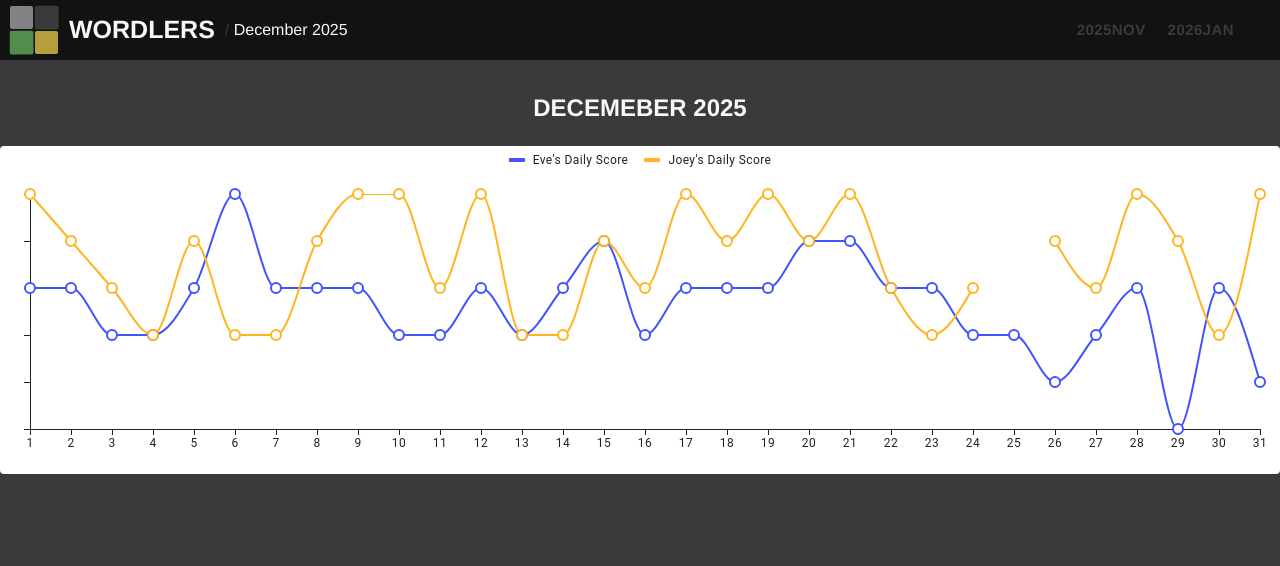
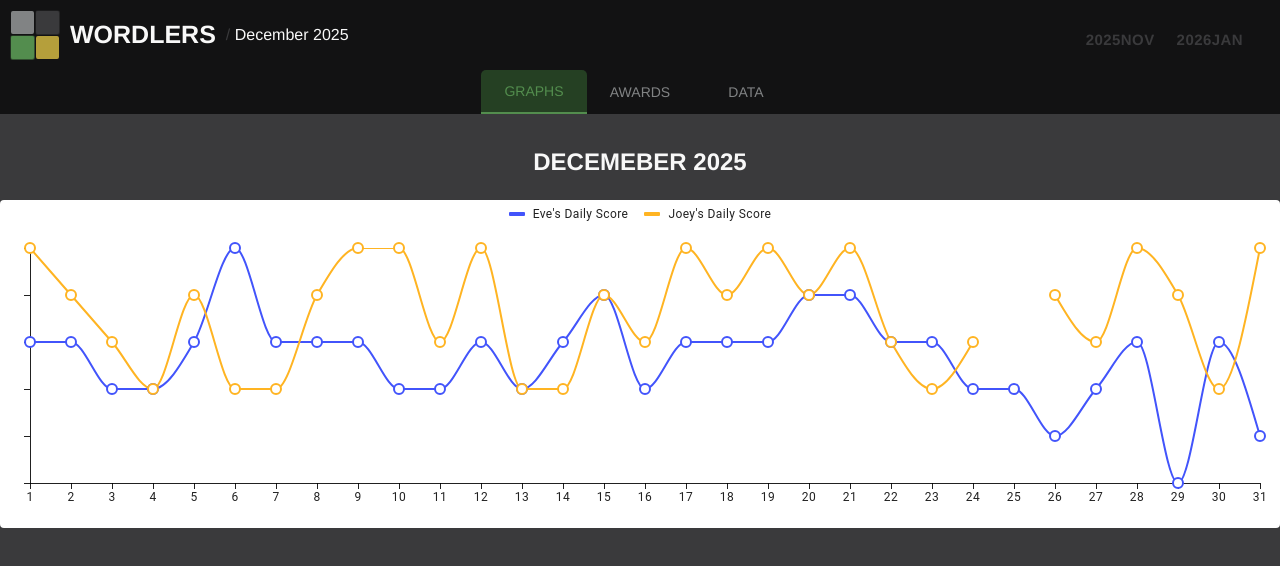
Before and after one commit to ImpossiblePasta/wordlers, a React (Vite) app: page /2025dec in a window 1280 px wide. Shown: the top 566 px of the page. Built offline with nearby package versions, Linux system fonts and the light colour scheme; some icons are missing.

Commit message:
header with hashtag switching

```diff
--- a/src/components/pagebody.css
+++ b/src/components/pagebody.css
@@ -5,16 +5,27 @@
 	background-color: #121213;
 
 	overflow: hidden;
-	padding: 0px 9px;
+
+	transition: height 0.5s ease;
 
 	/* display: flex;
 	flex-direction: row;
 	align-items: center; */
 }
 
+.headerTop {
+	/* set the box to  */
+	height: 60px;
+}
+
+.headerBand {
+	/* set the box to  */
+	width: 100%;
+}
+
 .homeButton {
 	height:50px;
-	margin: 5px 0px;
+	margin: 5px 0px 5px 10px;
 
 	float: left;
 
@@ -34,6 +45,13 @@
 
 	transition: 0.3s;
 }
+
+.headerBox hr {
+	display: none;
+	margin: 1px auto;
+}
+
+
 
 a:hover h1 {
 	color: #f8f8f8;
@@ -61,15 +79,105 @@ a:hover h1 {
 	margin: 9px 0px;
 }
 
+.menuButton {
+	content-visibility: hidden;
+	margin: 5px 0px 5px 0px;
+}
+
+.hashButtonBlock{
+	width: 100%;
+	height: auto;
+	display: flex;
+	flex-direction: row;
+
+	align-items: center;
+	justify-content: center;
+	text-align: center;
+}
+
+.hashButton {
+	transition: .8s;
+
+	width: 90px;
+	height: 20px;
+	padding: 11px 8px;
+
+	border-radius: 5px 5px 0px 0px;
+}
+
+.hashButton.active {
+	color: #538d4e;
+	border-bottom: solid 2px #538d4e;
+	background-color: #254023;
+}
+
+.hashButton:hover {
+	color: #538d4e;
+}
+
+
 @media screen and (max-width: 700px) {
+	.headerBox {
+		/* limit the size of the box */
+		height: 60px;
+	}
+
+	.headerBox.open {
+		/* limit the size of the box */
+		height: 279px;
+	}
+
+	.headerTop {
+		/* increase the size of the box */
+		height: auto;
+
+		display: flex;
+		flex-direction: column;
+		align-items: flex-start;
+	}
+
+	.headerBand {
+		/* set the box to max width */
+		width: 100%;
+		height: 60px;
+	}
+
 	.homeButton h1, .title {
 		margin: 0px;
     	content-visibility: hidden;
 	}
 
+	.menuButton {
+    	content-visibility: visible;
+		float: right;
+	}
 
+	.buttonBox {
+    	display: flex;
+		flex-direction: column;
+		margin: 0px;
+	}
 
-	.headerBox{
-		height: 60px;
+	.headerBox hr {
+		display: block;
+		margin: 1px auto;
+		margin-left: 0px;
 	}
+
+	.hashButtonBlock {
+		flex-direction: column;
+		align-items: flex-start;
+	}
+
+	.hashButton {
+		width: 100%;
+		padding: 11px 0px;
+		border-radius: 0px;
+	}
+
+	.hashButton.active {
+		border-left: solid 2px #538d4e;
+		border-bottom: none;
+	}
+
 }
--- a/src/components/pagebody.jsx
+++ b/src/components/pagebody.jsx
@@ -30,7 +30,7 @@ const theme = createTheme({
   }
 });
 
-export function Header({title="TITLE YEAR", lastMonth, lastActive=true, nextMonth, nextActive=true}) {
+export function Header({title="TITLE YEAR", hash, lastMonth, lastActive=true, nextMonth, nextActive=true}) {
 
     const [menuOpen, setMenuOpen] = useState(false);
     const buttonStyle = { fontSize: "34px", color: '#f8f8f8', };
@@ -42,7 +42,10 @@ export function Header({title="TITLE YEAR", lastMonth, lastActive=true, nextMont
 
     return (
         // html header accounting for screensize
-        <div className="headerBox">
+        <div className={menuOpen ? "headerBox open" : "headerBox"} >
+            {/* THE TOP OF THE HEADER THAT IS SPLIT ON SMALL SCREENS */}
+            <div className='headerTop'>
+                <div className='headerBand'>
                     {/* HOLD THE LOGO */}
                     <a className='homeButton' href="/">
                         <Logo size='50px'/>
@@ -55,12 +58,19 @@ export function Header({title="TITLE YEAR", lastMonth, lastActive=true, nextMont
                     </div>
 
                     {/* HOLD MENU BUTTON ONLY USED ON SMALL SCREENS */}
-            {/* <IconButton
+                    <div className='menuButton'>
+                        <IconButton
                             onClick={() => setMenuOpen(!menuOpen)} >
                                 {GetIcon()}
-            </IconButton> */}
+                        </IconButton>
+                    </div>
+
+                </div>
 
                 {/* Hold the buttons for next and last page */}
+
+                <hr color='#3a3a3c' width='100%'/>
+
                 <div className='buttonBox'>
                     <ThemeProvider theme={theme}>
                         <Button disabled={!lastActive} size='large' href={"/"+lastMonth}
@@ -69,6 +79,30 @@ export function Header({title="TITLE YEAR", lastMonth, lastActive=true, nextMont
                         endIcon={<ChevronRightIcon />}>{nextMonth}</Button>
                     </ThemeProvider>
                 </div>
+
+            </div>
+
+
+            {/* BELOW THE BUTTON BOX INCLUDE THE MENU */}
+
+            <hr color='#3a3a3c' width='100%'/>
+
+            <div className='hashButtonBlock'>
+                <a className={(hash!='award' && hash!='data') ? "hashButton active" : "hashButton"}
+                    href='#graph'>
+                    GRAPHS
+                </a>
+                <a className={hash=='award' ? "hashButton active" : "hashButton"}
+                    href='#award'>
+                    AWARDS
+                </a>
+                <a className={hash=='data' ? "hashButton active" : "hashButton"}
+                    href='#data'>
+                    DATA
+                </a>
+
+            </div>
+
         </div>
     );
 }
--- a/src/pages/2025_12.jsx
+++ b/src/pages/2025_12.jsx
@@ -1,4 +1,5 @@
 import './2025.css'
+import { useEffect, useState } from 'react';
 
 import { Header } from '../components/pagebody';
 
@@ -10,13 +11,25 @@ import { LineChart } from '@mui/x-charts/LineChart';
 function December2025() {
 
 
+  const getHash = () => typeof window !== 'undefined' ? window.location.hash.replace("#", "") : "";
+  const [hash, setHash] = useState(getHash());
+
+  useEffect(() => {
+    const handleHashChange = () => setHash(getHash());
+    window.addEventListener('hashchange', handleHashChange);
+    return () => window.removeEventListener('hashchange', handleHashChange);
+  }, []);
+
   return(
     <div className='pageBox'>
-      <Header title='December 2025'
+      <Header title='December 2025' hash={hash}
         lastMonth={"2025nov"} nextMonth={"2026jan"}
         lastActive={false} nextActive={false} />
 
       <div className='mainPage'>
+
+        {(hash!='award' && hash!='data') &&
+        <div className='div1'>
             <h2>DECEMEBER 2025</h2>
             <Box sx={{
               width: '100%',
@@ -49,7 +62,23 @@ function December2025() {
                 height={300}
               />
             </Box>
+        </div> }
+
+        { hash == 'award' &&
+          <div className='div2'>
+            <h2>DIV 2</h2>
           </div>
+        }
+
+        { hash == 'data' &&
+          <div className='div2'>
+              <h2>DIV 3</h2>
+          </div>
+        }
+
+
+      </div>
+
 
     </div>
   );
```
Lines whose indentation alone changed are shown as unchanged.
